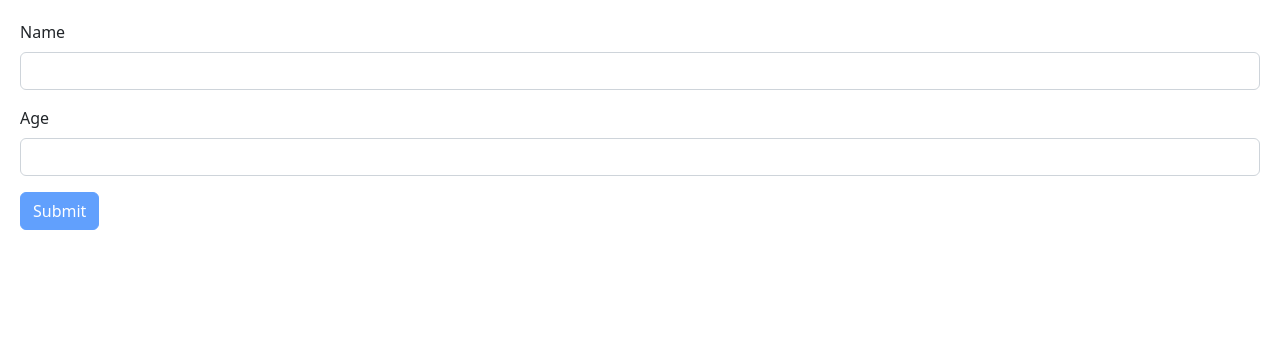
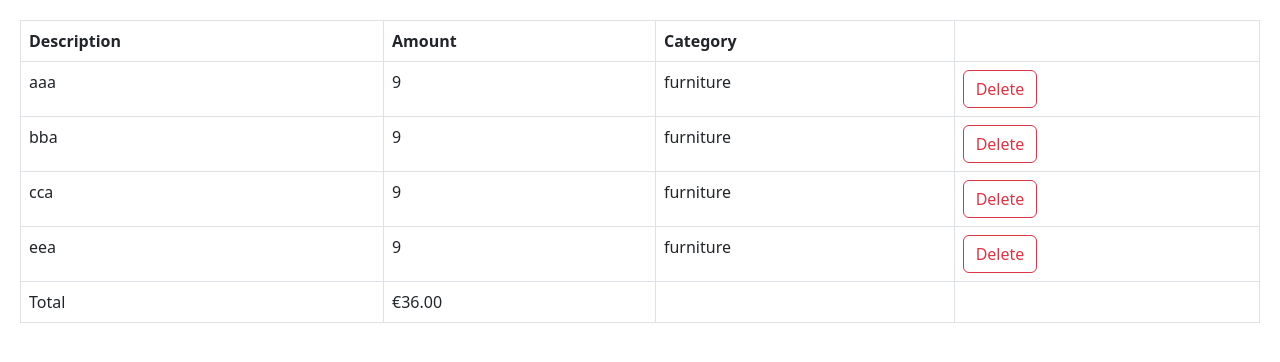
Before and after one commit to AR-Rui-Aly/reacthook-form, a React (Vite) app: page / in a window 1280 px wide. Shown: the top 362 px of the page. Built offline with nearby package versions, Linux system fonts and the light colour scheme.

Commit message:
expense tracker first part

```diff
--- a/src/App.tsx
+++ b/src/App.tsx
@@ -1,13 +1,20 @@
 
 import './App.css'
-import Form from './COMPONENTS/Form'
+import ListExpenses from './Expense Tracker/Components/ListExpenses'
+import Form from './components/Form'
 
 function App() {
 
+  const data = [
+    { id: 1, description: 'aaa', amount: 9, category: 'furniture' },
+    { id: 2, description: 'bba', amount: 9, category: 'furniture' },
+    { id: 3, description: 'cca', amount: 9, category: 'furniture' },
+    { id: 4, description: 'eea', amount: 9, category: 'furniture' },
+  ]
 
   return (
     <div className="App">
-      <Form />
+      <ListExpenses expenses={data}  onDelete={(id) => console.log(id)}/>
     </div>
   )
 }
--- a/src/COMPONENTS/Form.tsx
+++ b/src/COMPONENTS/Form.tsx
@@ -1,4 +1,4 @@
-import { useForm } from 'react-hook-form';
+import { useForm , FieldValues} from 'react-hook-form';
 import {z} from 'zod'
 import { zodResolver } from '@hookform/resolvers/zod'
 
@@ -8,13 +8,14 @@ const Form = () => {
 
   const schema = z.object({
     name: z.string().min(3, {message: 'name must be at least 3 chars'}),
-    age: z.number({invalid_type_error: 'Age filed is required'}).min(18, {message: 'age must at least 18.'})
+    age: z.number({invalid_type_error: 'Age filed is required'}).min(18),
   })
 
   //create or adjust the input types coming from the Form
   type FormData = z.infer<typeof schema>;
 
-  const { register, handleSubmit, formState: {errors, isValid} } = useForm<FormData>({resolver: zodResolver(schema)});
+  const { register, handleSubmit, formState: { errors, isValid } } = useForm<FormData>({ resolver: zodResolver(schema) });
+
   const onSubmit = (data: FieldValues) => console.log(data);
 
 
--- /dev/null
+++ b/src/Expense Tracker/Components/ListExpenses.tsx
@@ -0,0 +1,50 @@
+interface Expense{
+  id: number;
+  description: string;
+  amount: number;
+  category: string
+
+};
+
+interface Props{
+  expenses: Expense[],
+  onDelete: (id: number) => void,
+}
+
+const  ListExpenses = ({expenses, onDelete}: Props) => {
+  return (
+    <>
+      <table className="table table-bordered">
+        <thead>
+          <tr>
+            <th scope='col'>Description</th>
+            <th scope='col'>Amount</th>
+            <th scope='col'>Category</th>
+            <th scope='col'></th>
+          </tr>
+        </thead>
+
+        <tbody>
+          {expenses.map((expense) => <tr key={expense.id}>
+            <td>{expense.description}</td>
+            <td>{expense.amount}</td>
+            <td>{expense.category}</td>
+            <td>
+              <button className="btn btn-outline-danger" onClick={() => onDelete(expense.id)}>Delete</button>
+            </td>
+          </tr>)}
+        </tbody>
+        <tfoot>
+          <tr>
+            <td>Total</td>
+            <td>€{expenses.reduce((acc, expense) => expense.amount + acc, 0).toFixed(2)}</td>
+            <td></td>
+            <td></td>
+          </tr>
+        </tfoot>
+      </table>
+    </>
+  )
+}
+
+export default ListExpenses;
```
